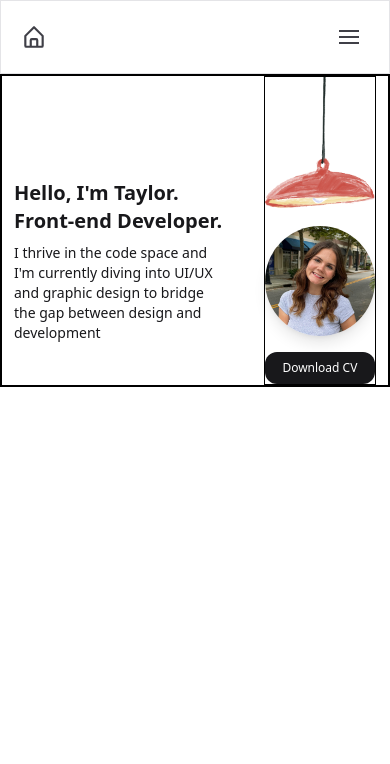
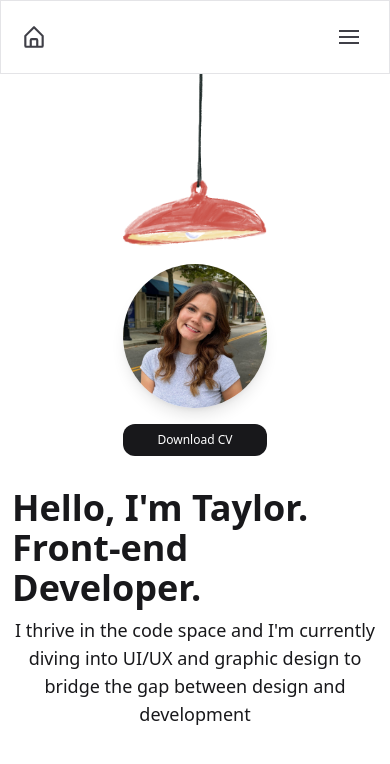
Before and after one commit to taylorpitman/taylorpitman.github.io, a React (Vite) app in the folder portfolio/: page / in a window 390 px wide. Shown: the top 764 px of the page. Built offline with nearby package versions, Linux system fonts and the light colour scheme.

Commit message:
finalizing hero
Finalizing responsive hero

```diff
--- a/portfolio/src/components/Hero/hero.jsx
+++ b/portfolio/src/components/Hero/hero.jsx
@@ -5,12 +5,25 @@ import headshot from '../../assets/headshots/headshot.jpg';
 
 const Hero = () => {
   return (
-    <div className="relative max-w-2xl sm:mt-27 mt-0 mx-auto justify-center flex px-3 sm:px-8 border-2 md:px-6 ">
-        <img src={plant} alt="Plant" className=" hidden sm:block relative translate-y-10 md:translate-y-0 self-end  h-90 sm:h-sm md:h-md lg:h-lg z-4 " />
-        <div className="flex items-center justify-center mt-15 sm:mt-30 ">
-            <div className="flex flex-col  sm:mt-5  gap-2 text-zinc-900 relative z-0  ">
-                    <h1 className ="text-zinc-900 text-xl sm:text-3xl  font-bold ">Hello, I'm Taylor. <br/> Front-end Developer.</h1>
-                    <span className="sm:px-2 w-4/5 text-sm sm:text-md  ">
+    <div className="relative flex-col sm:flex-row max-w-2xl sm:mt-27 mt-0 mx-auto justify-center flex px-3 sm:px-8 md:px-6 ">
+
+                {/*Headshot */}
+        <div className = " flex justify-center  w-full">
+            <div className = "flex flex-col gap-4 justify-center items-center w-36 sm:min-h-full sm:justify-start">
+                <img src={lamp} alt="Lamp" className=' ' />
+                <img src={headshot} alt="Headshot" className="w-sm sm:w-md rounded-full shadow-lg" />
+                <button className="inline-flex justify-center items-center gap-2.5 font-medium transition-colors
+                focus:outline-none focus:ring-2 focus:ring-offset-2 bg-zinc-900 text-white hover:bg-zinc-800
+                focus:ring-zinc-500 p-2 text-xs  rounded-xl w-full cursor-pointer">
+                    Download CV
+                </button>
+            </div>
+        </div>
+
+        <div className="flex items-center justify-center mt-8 sm:mt-15 md:mt-30  ">
+            <div className="flex flex-col items-center sm:items-baseline sm:mt-5 gap-2 text-zinc-900 relative z-0  ">
+                    <h1 className ="text-zinc-900 text-4xl sm:text-3xl font-bold ">Hello, I'm Taylor. <br/> Front-end Developer.</h1>
+                    <span className="text-center sm:text-left sm:px-2 text-lg sm:text-sm ">
                         I thrive in the code space and I'm currently
                         diving into UI/UX and graphic design to
                         bridge the gap between design and development
@@ -18,15 +31,9 @@ const Hero = () => {
             </div>
         </div>
 
-        <div className = "flex flex-col gap-4 min-h-full border justify-start  ">
-            <img src={lamp} alt="Lamp" className=" h-sm sm:h-md md:h-lg " />
-            <img src={headshot} alt="Headshot" className="w-sm sm:w-md rounded-full shadow-lg" />
-            <button className="inline-flex justify-center items-center gap-2.5 font-medium transition-colors
-            focus:outline-none focus:ring-2 focus:ring-offset-2 bg-zinc-900 text-white hover:bg-zinc-800
-            focus:ring-zinc-500 p-2 text-xs  rounded-xl w-full cursor-pointer">
-                Download CV
-            </button>
-        </div>
+       <img src={plant} alt="Plant" className=" hidden scale-x-[-1] sm:block relative translate-y-11 -translate-x-5 self-end h-90  z-4 " />
+
+
     </div>
   );
 }
```
